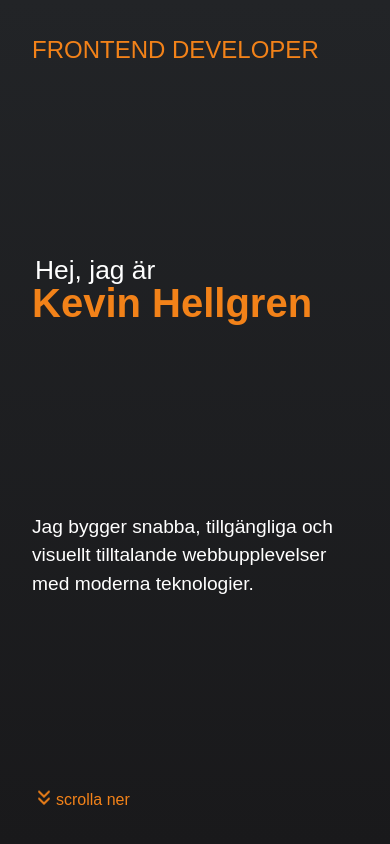
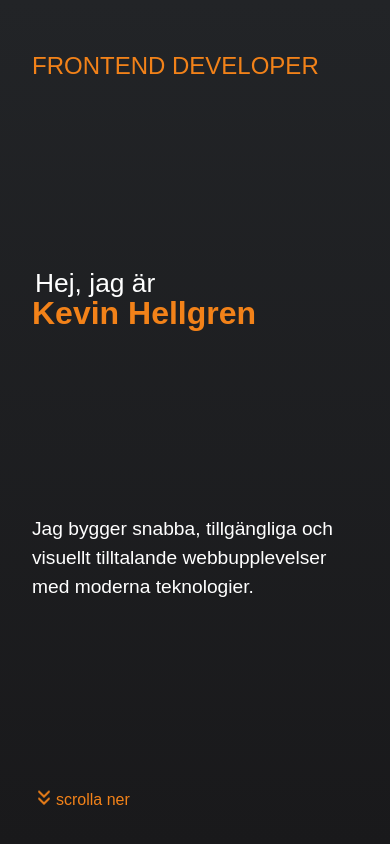
Before and after one commit to Kind606/portfolio-kevin, a Next.js app: page / in a window 390 px wide. Shown: the top 844 px of the page. Built offline with nearby package versions, Linux system fonts and the light colour scheme.

Commit message:
Adjust h1 font size and add padding to h2 for improved layout consistency

```diff
--- a/src/components/landingSection/LandingSection.module.css
+++ b/src/components/landingSection/LandingSection.module.css
@@ -13,6 +13,7 @@
   & h2 {
     font-size: clamp(1.5rem, 4vw, var(--font-xl));
     color: var(--text-secondary);
+    padding-top: 1rem;
   }
 }
 
@@ -30,7 +31,7 @@
   }
 
   & h1 {
-    font-size: clamp(2.5rem, 5vw, 4rem);
+    font-size: clamp(2rem, 5vw, 4rem);
     font-weight: bold;
     padding: 0px;
     margin: 0px;
```
